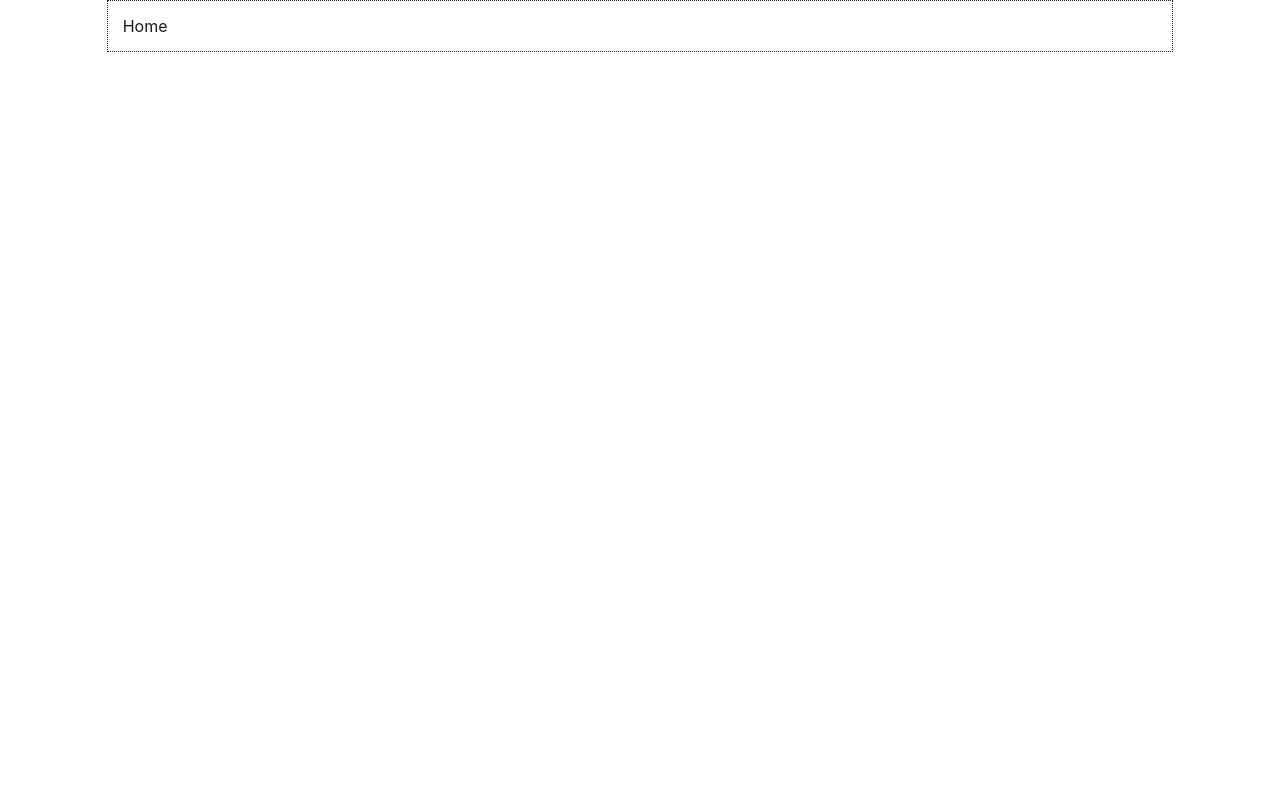
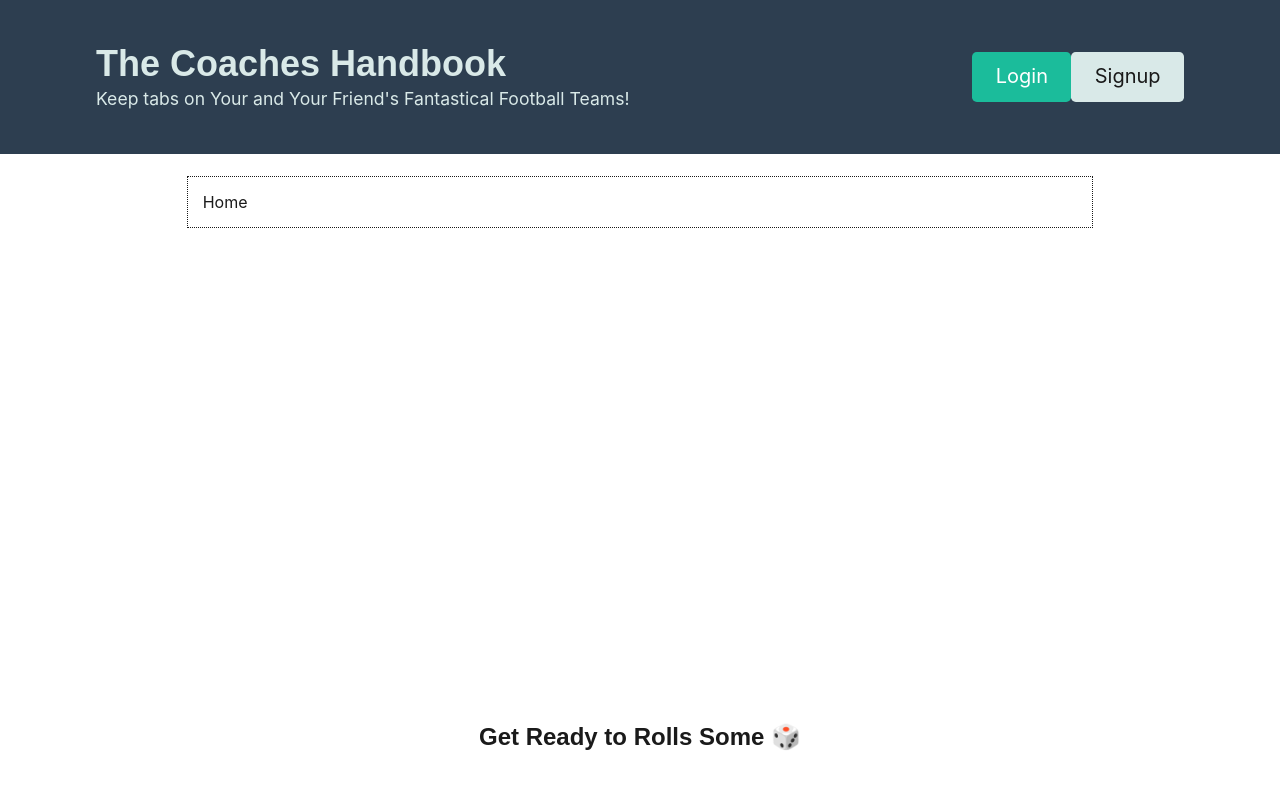
Before and after one commit to anUF0/Coachs-Handbook, a React (Vite) app in the folder client/: page / in a window 1280 px wide. Shown: the top 788 px of the page. Built offline with nearby package versions, Linux system fonts and the light colour scheme.

Commit message:
Temp Header and footer added

```diff
--- a/client/src/App.jsx
+++ b/client/src/App.jsx
@@ -7,6 +7,8 @@ import {
 } from '@apollo/client';
 import { setContext } from '@apollo/client/link/context';
 import { Outlet } from 'react-router-dom';
+import Footer from './components/Footer';
+import Header from './components/Header';
 
 const httpLink = createHttpLink({
   uri: '/graphql',
@@ -30,7 +32,13 @@ const client = new ApolloClient({
 function App() {
   return (
     <ApolloProvider client={client}>
-      <Outlet />
+      <div className="flex-column justify-flex-start min-100-vh">
+        <Header />
+        <div className="container">
+          <Outlet />
+        </div>
+        <Footer />
+      </div>
     </ApolloProvider>
   );
 }
--- /dev/null
+++ b/client/src/components/Footer/index.jsx
@@ -0,0 +1,30 @@
+import { useLocation, useNavigate } from 'react-router-dom';
+
+const Footer = () => {
+  const location = useLocation();
+  const navigate = useNavigate();
+  return (
+    <footer className="w-100 mt-auto bg-secondary p-4">
+      <div className="container text-center mb-5">
+        {location.pathname !== '/' && (
+          <button className="btn btn-dark mb-3" onClick={() => navigate(-1)}>
+            &larr; Go Back
+          </button>
+        )}
+        <h4>
+          Get Ready to Rolls Some{' '}
+          <span
+            className="emoji"
+            role="img"
+            aria-label="dice"
+            aria-hidden="false"
+          >
+            🎲
+          </span>
+        </h4>
+      </div>
+    </footer>
+  );
+};
+
+export default Footer;
--- /dev/null
+++ b/client/src/components/Header/index.jsx
@@ -0,0 +1,47 @@
+import { Link } from 'react-router-dom';
+
+import Auth from '../../utils/auth';
+
+const Header = () => {
+  const logout = (event) => {
+    event.preventDefault();
+    Auth.logout();
+  };
+  return (
+    <header className="bg-primary text-light mb-4 py-3 flex-row align-center">
+      <div className="container flex-row justify-space-between-lg justify-center align-center">
+        <div>
+          <Link className="text-light" to="/">
+            <h1 className="m-0">The Coaches Handbook</h1>
+          </Link>
+          <p className="m-0">
+            Keep tabs on Your and Your Friend's Fantastical Football Teams!
+          </p>
+        </div>
+        <div>
+          {Auth.loggedIn() ? (
+            <>
+              <Link className="btn btn-lg btn-info m-2" to="/me">
+                {Auth.getProfile().data.username}'s profile
+              </Link>
+              <button className="btn btn-lg btn-light m-2" onClick={logout}>
+                Logout
+              </button>
+            </>
+          ) : (
+            <>
+              <Link className="btn btn-lg btn-info m-2" to="/login">
+                Login
+              </Link>
+              <Link className="btn btn-lg btn-light m-2" to="/signup">
+                Signup
+              </Link>
+            </>
+          )}
+        </div>
+      </div>
+    </header>
+  );
+};
+
+export default Header;
```
Also changed, not shown: client/src/components/ProfileForm/index.jsx (added, +95 -0 lines).
